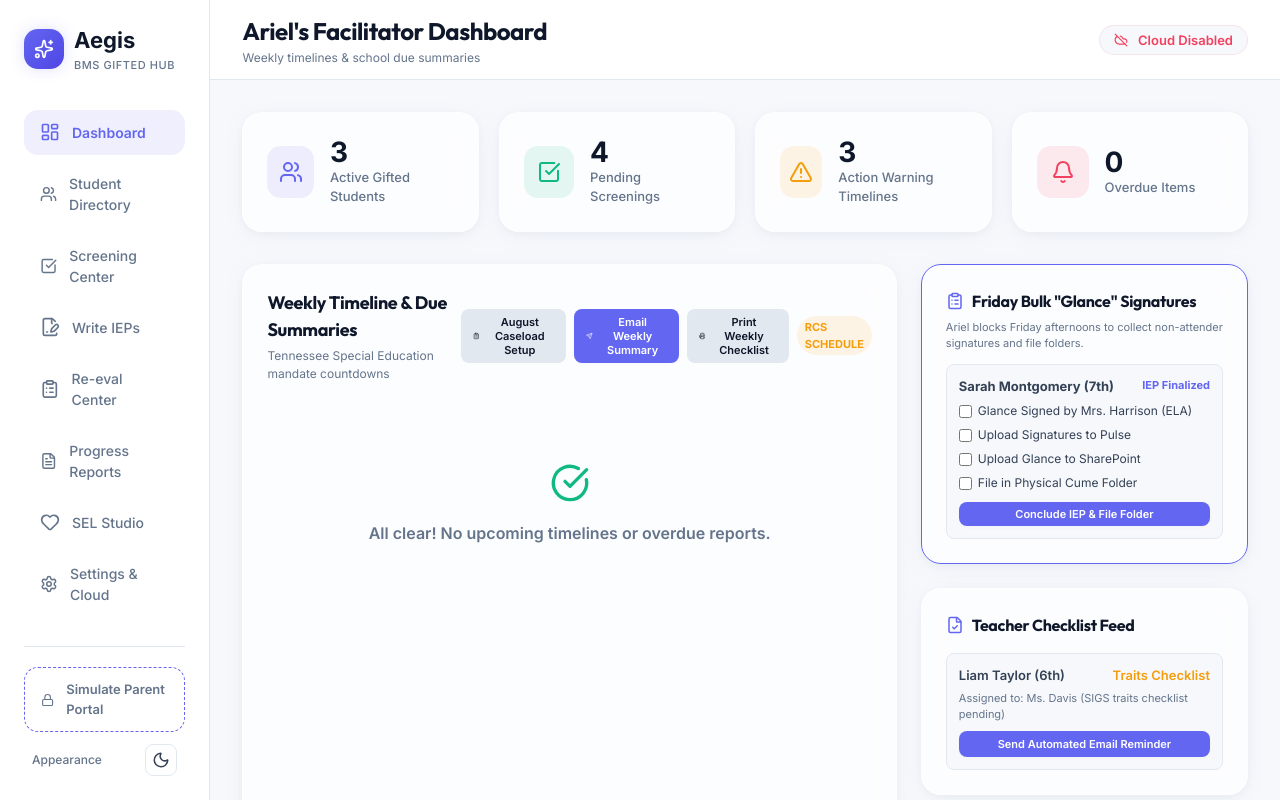
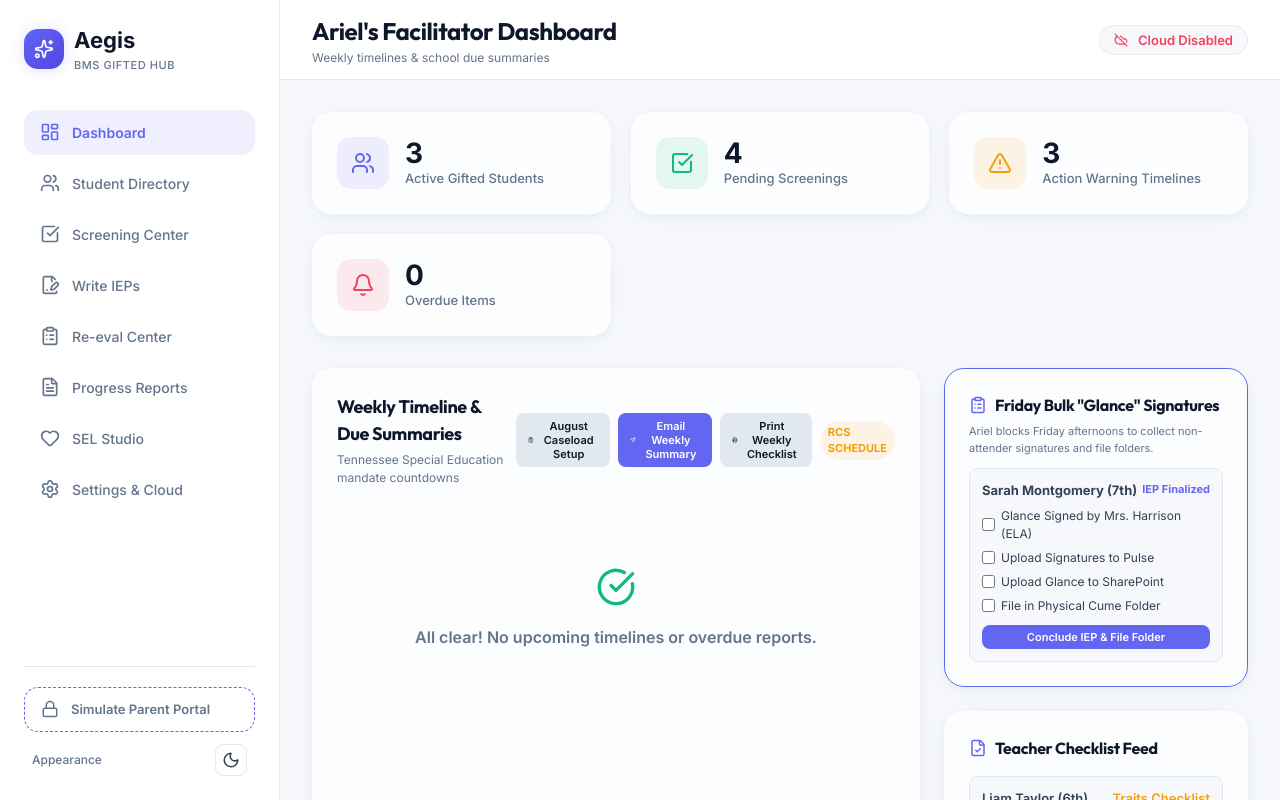
Before and after one commit to kylejonestn/ari-student-needs-tracker, a React (Vite) app: page / in a window 1280 px wide. Shown: the top 800 px of the page. Built offline with nearby package versions, Linux system fonts and the light colour scheme.

Commit message:
Fix sidebar layout shifts by locking width, min-width, max-width, and flex-shrink in CSS

```diff
--- a/src/index.css
+++ b/src/index.css
@@ -113,6 +113,9 @@ button, input, select, textarea {
 /* Sidebar Styling */
 .sidebar {
   width: 280px;
+  min-width: 280px;
+  max-width: 280px;
+  flex-shrink: 0;
   background-color: var(--bg-sidebar);
   border-right: 1px solid var(--border-color);
   padding: 24px;
@@ -764,6 +767,8 @@ button, input, select, textarea {
 
   .sidebar {
     width: 100%;
+    min-width: 0;
+    max-width: none;
     height: auto;
     border-right: none;
     border-bottom: 1px solid var(--border-color);
```
